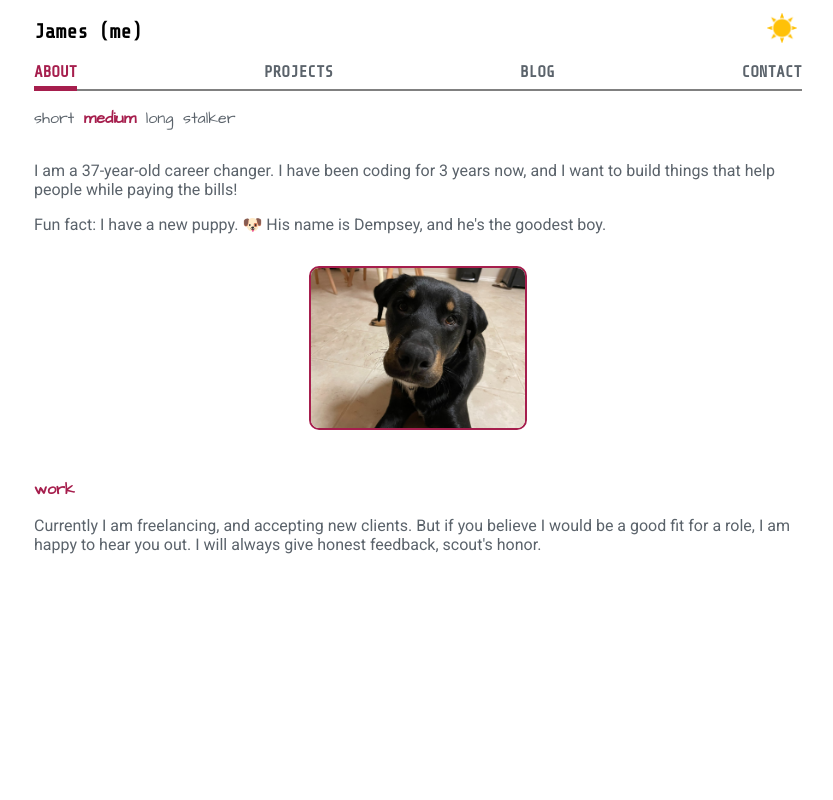
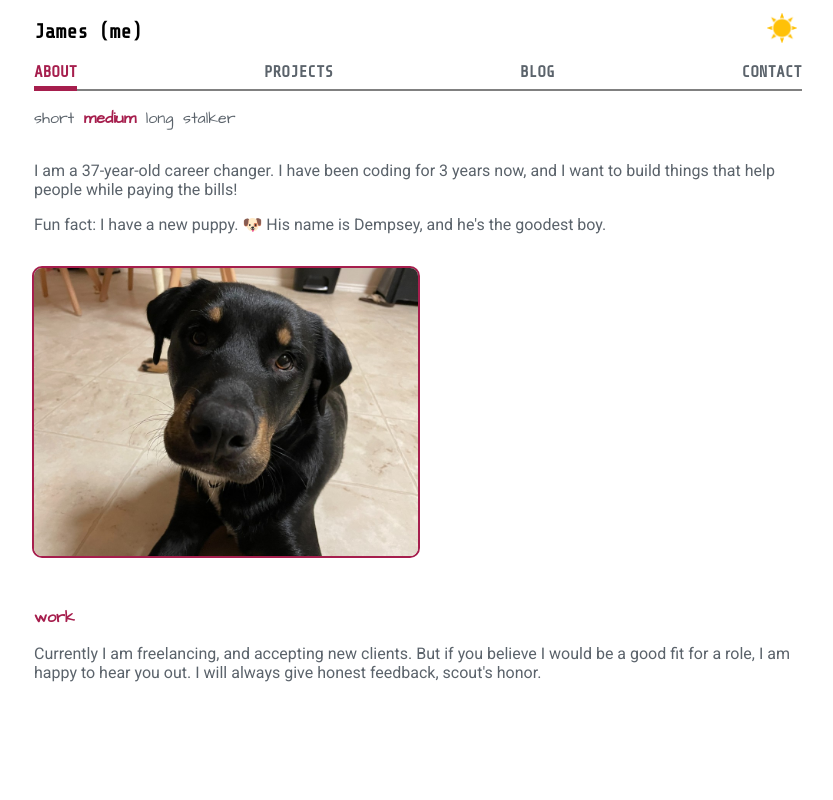
Before and after one commit to jamesncox/portfolio-v2, a React (Create React App) app: page / in a window 1280 px wide. Both pictures are taken after a click on the element "medium". Shown: the top 800 px of the page, without its empty margins (222-1055 px from the left). Built offline with nearby package versions, Linux system fonts and the light colour scheme.

Commit message:
Update App.css .image-wrapper and .image

```diff
--- a/src/stylesheets/App.css
+++ b/src/stylesheets/App.css
@@ -151,12 +151,11 @@ body.dark {
     display: flex;
     justify-content: center;
     margin-top: 2rem;
-    /* height: 20rem; */
+    width: 50%;
 }
 
 .image {
-   /* width: 50%; */
-   height: 10rem;
+   width: 100%;
    border-radius: 10px;
    border: 2px solid var(--hightlighted-menu-color);
    transition: var(--theme-transition);
```
